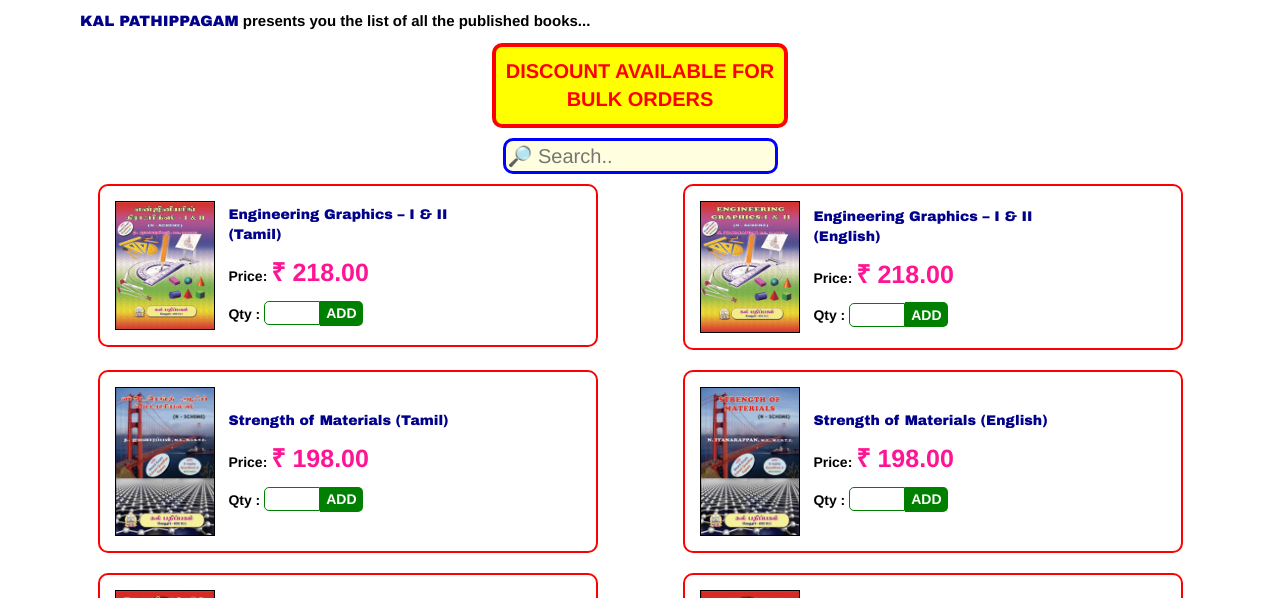
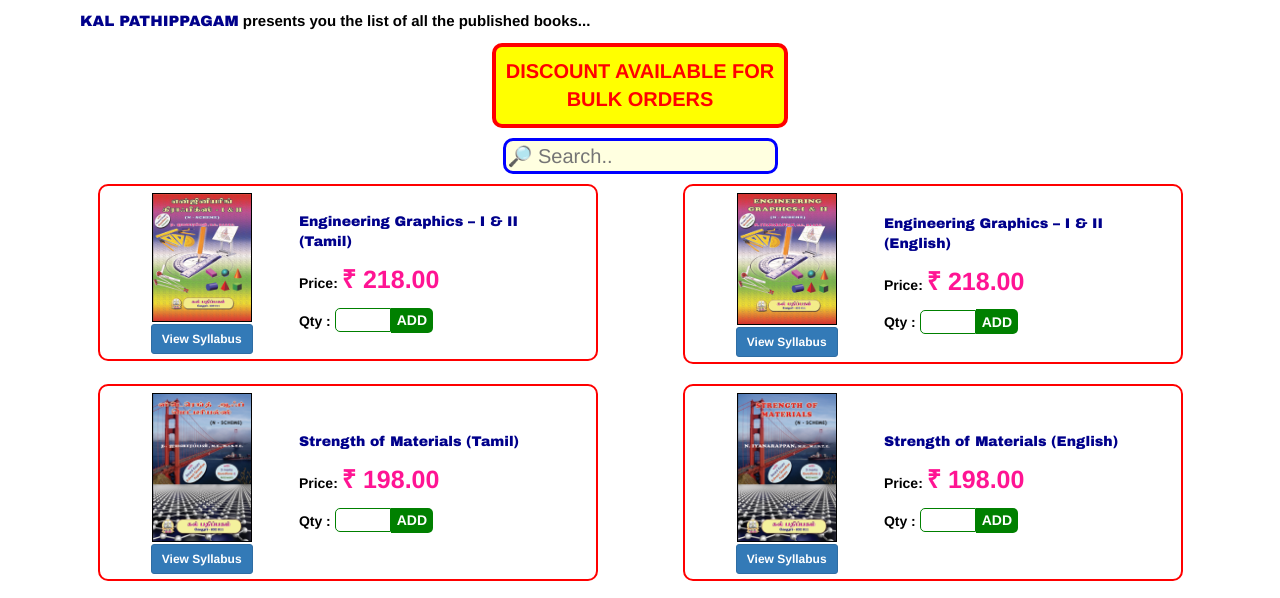
Before and after one commit to agilan2001/KAL_pathippagam_website, a plain HTML site: page public/index.html in a window 1280 px wide. Both pictures are taken after a click on the link "ORDER BOOKS". Shown: the part 122-720 px from the top of the page. Drawn offline with nearby package versions, Linux system fonts and the light colour scheme.

Commit message:
add syllabus

```diff
--- a/public/index.html
+++ b/public/index.html
@@ -209,7 +209,7 @@
                 <div class="row">
                     <div class="col-sm-12 books_tab_int">
                         <span class="green">KAL PATHIPPAGAM</span> is generous in presenting the collection of <span
-                            class="green">3 Marks Questions</span> for
+                            class="green">3 Marks Questions & Answers</span> for
                         the benefit of the Student Community...
                     </div>
                 </div>
@@ -345,6 +345,32 @@
         "Entrepreneurship and Start-Ups Practical Manual (English)",
     ]
 
+    var book_syllabus_link = [
+        "https://drive.google.com/file/d/1pedUiB2PzoU3L9T0YC3KpaBh3EU9X1DX/view?usp=sharing",
+        "https://drive.google.com/file/d/1wji4NepEhRUa5ugWB_aT5jsYpTeyrLyf/view?usp=sharing",
+        "https://drive.google.com/file/d/1hNin9OnLTtsMQqaJrUsI9Brx0lqQO-Rp/view?usp=sharing",
+        "https://drive.google.com/file/d/1TsynxIdycSNlSdDEl2wG0gxXzbfqDRxh/view?usp=sharing",
+        "https://drive.google.com/file/d/1bD5EbCaTzw9xDPol6H98UcqReMokb8wc/view?usp=sharing",
+        "https://drive.google.com/file/d/1fDbNGDJIWYE_Ku-A7I7oefxGa3SHR_od/view?usp=sharing",
+        "https://drive.google.com/file/d/1-kCubfBsCes88dE2_daeuSm2fo_Gop-5/view?usp=sharing",
+        "https://drive.google.com/file/d/1-XgaxfdfgrfnKM8UlNb3PaQ0r9Em7DwA/view?usp=sharing",
+        "https://drive.google.com/file/d/142xQ3NLw3MabJtmbvbcy8WBQQ_uNxkjI/view?usp=sharing",
+        "https://drive.google.com/file/d/1ZOdmSJWAhOL5Z8gmmmOC7k6BvTRuXgMA/view?usp=sharing",
+        "https://drive.google.com/file/d/1LzbWhGUaq65m5DxTNbqDIqmhhMzsq6i7/view?usp=sharing",
+        "https://drive.google.com/file/d/1JljdK5ScpXrC4rIuDC7QnfrTmDwJteBg/view?usp=sharing",
+        "https://drive.google.com/file/d/1BEPq_UnUcJmVF_9jdZyMyR9TH1mdMyL1/view?usp=sharing",
+        "https://drive.google.com/file/d/1kdEs1swTgs720IBj8SV6-uaqaYjxK6B_/view?usp=sharing",
+        "https://drive.google.com/file/d/1X1GWRfsypJ9QtO3cxDFgErkv6O6HBA-j/view?usp=sharing",
+        "https://drive.google.com/file/d/1fLl6FPnDPFpCFcn7jeCP2WSjvCIsEryB/view?usp=sharing",
+        "https://drive.google.com/file/d/1dYO6FlfmvevgCK_kcoAqkusPTSfuyU5E/view?usp=sharing",
+        "https://drive.google.com/file/d/1u5_8V-UDC3GbpnWtBConFbcKK4evwW2k/view?usp=sharing",
+        "https://drive.google.com/file/d/1C0xCIBC6HmnYI16w7XhJ5kFFdlZnSXVe/view?usp=sharing",
+        "https://drive.google.com/file/d/1Zg6cNfI7pQ44Py327jjCg7GMI0iL1skd/view?usp=sharing",
+        "https://drive.google.com/file/d/1QH_6dGkD0_Yk_XsXOMrzZI7Fe9fSTu3o/view?usp=sharing",
+        "https://drive.google.com/file/d/1e4pqt26T3WLnDzO7zDrMhv-pHfwY52cN/view?usp=sharing",
+        "https://drive.google.com/file/d/1ifUBsxJuAdGiwrB9GNJroV844BO1hIWc/view?usp=sharing"
+    ]
+
     var book_pr = [
         218,
         218,
@@ -372,6 +398,8 @@
         148,
         148
     ]
+
+
 
 
 
@@ -415,7 +443,10 @@
             str += `${(i % 2 == 0) ? '<div class="row">' : ''}
                     <div class="col-sm-6">
                         <div id="book_cont_${i}" ${book_ord[book_srl[i]] ? "style='background-color:darkblue'" : ""} class="book_cont">
-                            <img alt="${x}" src="images/wrappers/new/${x}.png" class="book_img">
+                            <div class="book_img_cont">
+                                <img alt="${x}" src="images/wrappers/new/${x}.png" class="book_img">
+                                ${book_syllabus_link[i] ? `<button class="btn btn-sm btn-primary syllabus-btn" onclick="view('${book_syllabus_link[i]}')">View Syllabus</button>`: ''}
+                            </div>
                             <div class="book_tbl">
                                 <div class="book_cont_ttl">${x}</div>
                                 <div><span class="book_cont_tag">Price:</span> <span class="book_cont_price_amt">₹ ${pr[i]}.00</span></div>
@@ -625,7 +656,8 @@
     }
 
     function view(q) {
-        var w = window.open(q);
+        if(q != 'undefined')
+            var w = window.open(q);
     }
 
     async function send_msg() {
--- a/public/style.css
+++ b/public/style.css
@@ -50,10 +50,21 @@
 
     margin: 10px;
 }
+.book_img_cont {
+    width: 40%;
+}
 
 .book_img {
     box-shadow: 2px 2px 3px white;
     border: 1px solid black;
+    display: block;
+    margin: 2px auto;
+}
+
+.syllabus-btn {
+    margin: 0 auto;
+    display: block;
+    font-weight: bold;
 }
 
 /* .quest_img {
@@ -67,6 +78,8 @@
     padding: 5px;
     max-width: 500px;
     border-radius: 10px;
+    display: flex;
+    align-items: center;
 }
 
 .book_tbl {
@@ -438,7 +451,7 @@
 }
 
 #img_bg{
-    width: 50vh;
+    width: 35vh;
     /* position: fixed;
     z-index: -1;
     transform: translate(-50%, -50%);
```
